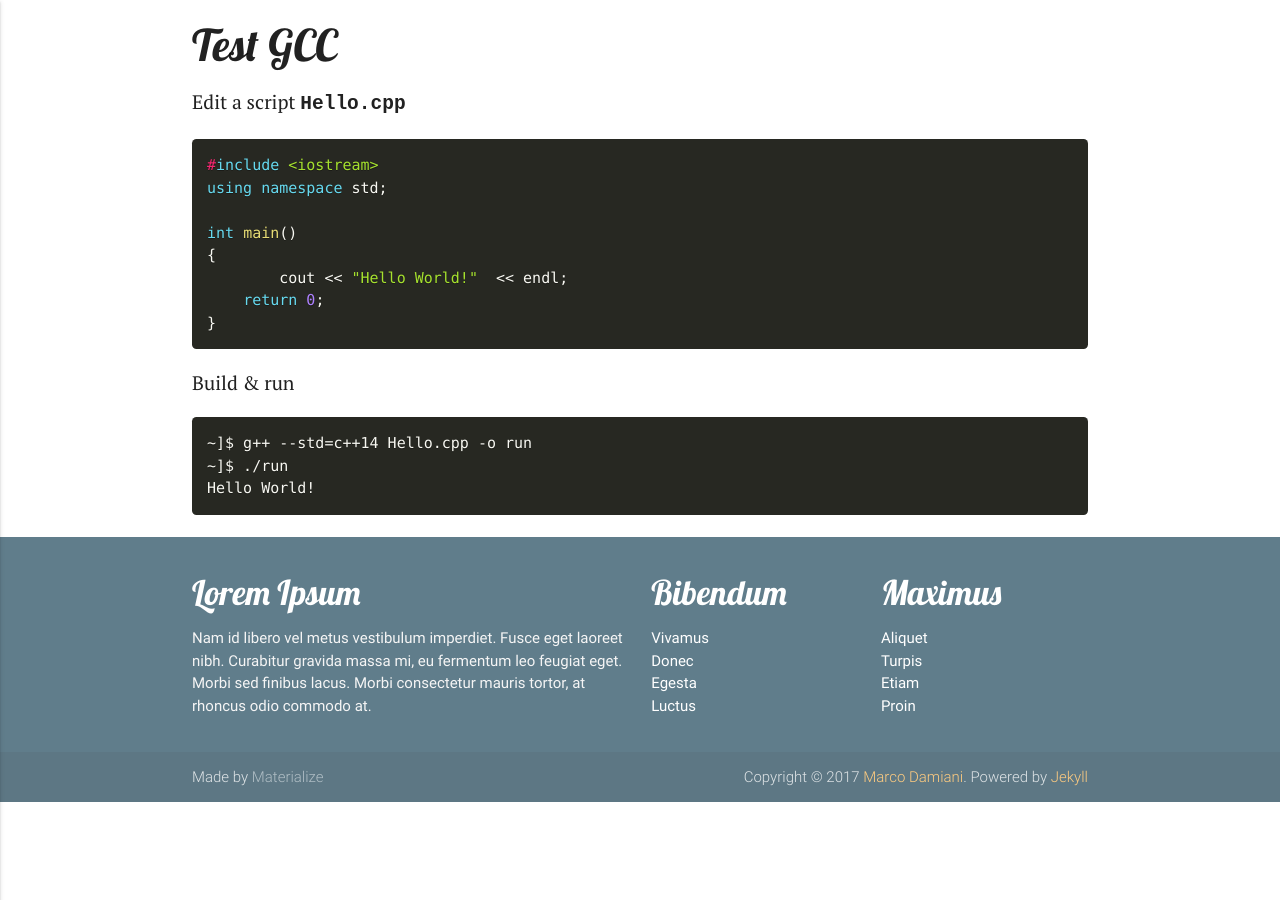
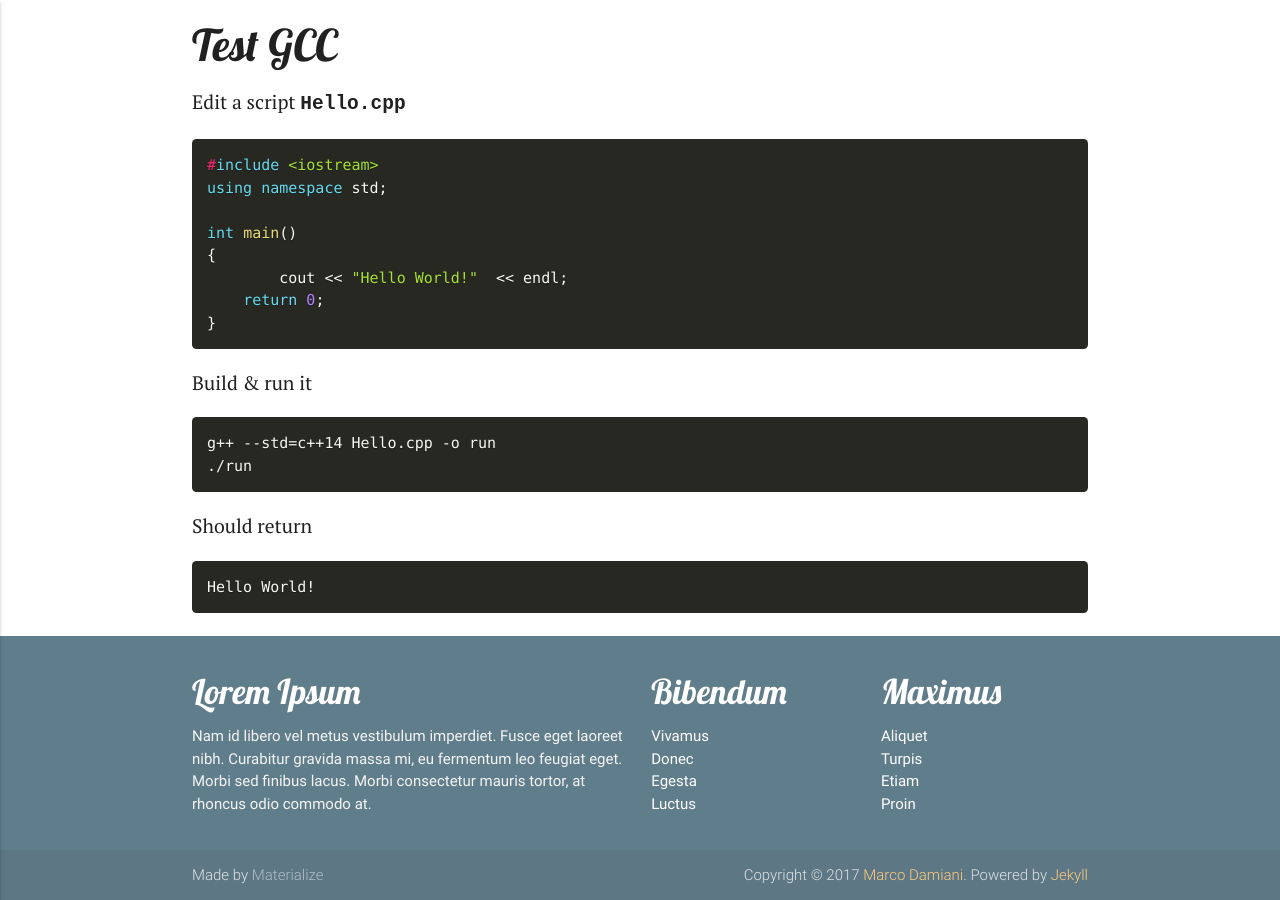
Before and after one commit to benjamin-berhault/benjamin-berhault.github.io, a Jekyll site: the page built from _posts/2018-06-22-install-gcc-on-rhel-centos-7.md, in a window 1280 px wide and 900 px high, scrolled down 2596 px. Built offline with Jekyll 4.4.1, drawn with Linux system fonts in a browser that asks for light colours; comment, search, counter and statistics services are not loaded; before the commit the page ends 3398 px from its top, so only the background shows below that; some of the changed text lies outside the part shown.

Commit message:
6th of october

````diff
--- a/_includes/header.html
+++ b/_includes/header.html
@@ -1,5 +1,20 @@
 <nav class="indigo lighten-1" role="navigation">
-    <div class="nav-wrapper container"><a id="logo-container" class="brand-logo" href="{{ "/" | relative_url }}"><!--<img src="{{ "images/geek.png" | relative_url }}">--></a>
+    <div class="nav-wrapper container">
+        <div class="left hide-on-med-and-down">
+            <form action="/search.html" method="get">
+
+              <div style="float: left"><input type="text" id="search-box" name="query" ></div>
+              <!--<input type="submit" value="Search" class="waves-effect waves-light blue">-->
+
+              <div style="vertical-align:middle;float: left; padding-left: 10px;">
+                <a href="#" onclick="$(this).closest('form').submit()" id="download-button">
+                  <i class="material-icons" style="vertical-align:bottom;">search</i>
+                </a>
+              </div>
+
+            </form>
+        </div>
+        <!--<a id="logo-container" class="brand-logo" href="{{ "/" | relative_url }}">image</a>-->
     {% assign default_paths = site.pages | map: "path" %}
     {% assign page_paths = site.header_pages | default: default_paths %}
 
--- a/_posts/2018-06-22-install-gcc-on-rhel-centos-7.md
+++ b/_posts/2018-06-22-install-gcc-on-rhel-centos-7.md
@@ -106,9 +106,13 @@ int main()
 }
 ```
 
-Build & run
-```console
-~]$ g++ --std=c++14 Hello.cpp -o run
-~]$ ./run
+Build & run it
+```bash
+g++ --std=c++14 Hello.cpp -o run
+./run
+```
+
+Should return
+```bash
 Hello World!
 ```
````
Also changed, not shown: other parts of _posts/2018-06-22-install-gcc-on-rhel-centos-7.md (+1 -1 lines), _layouts/home.html (+7 -5 lines), _layouts/search.html (added, +8 -0 lines), _posts/2018-06-23-install-boost-c++-libraries-for-a-specific-user-on-linux.md (+4 -3 lines), js/search.js (added, +62 -0 lines), search.html (added, +38 -0 lines), _sass/main.scss (line endings or trailing spaces), images/vocabulary.png (added), js/lunr.min.js (added), 1 other file.
